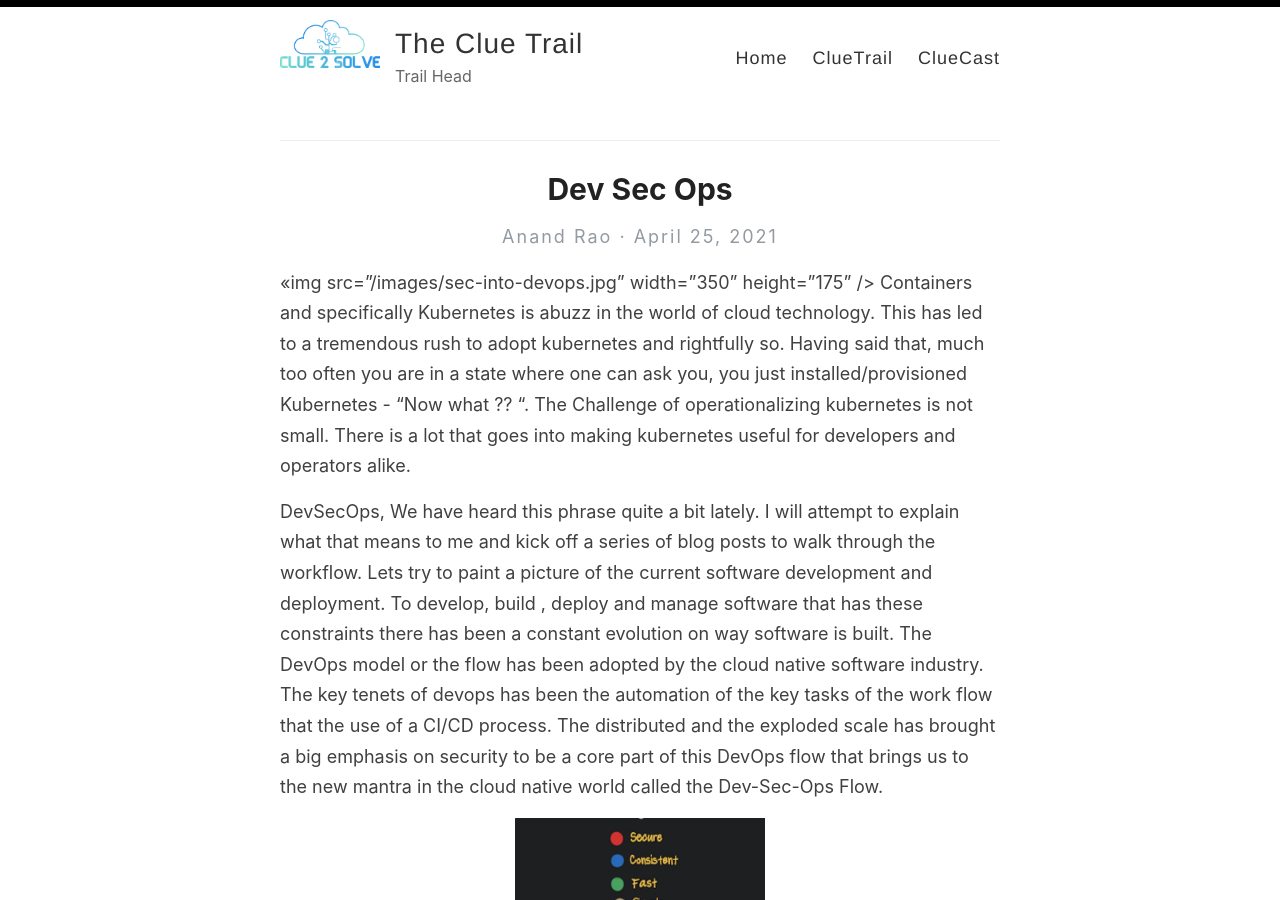
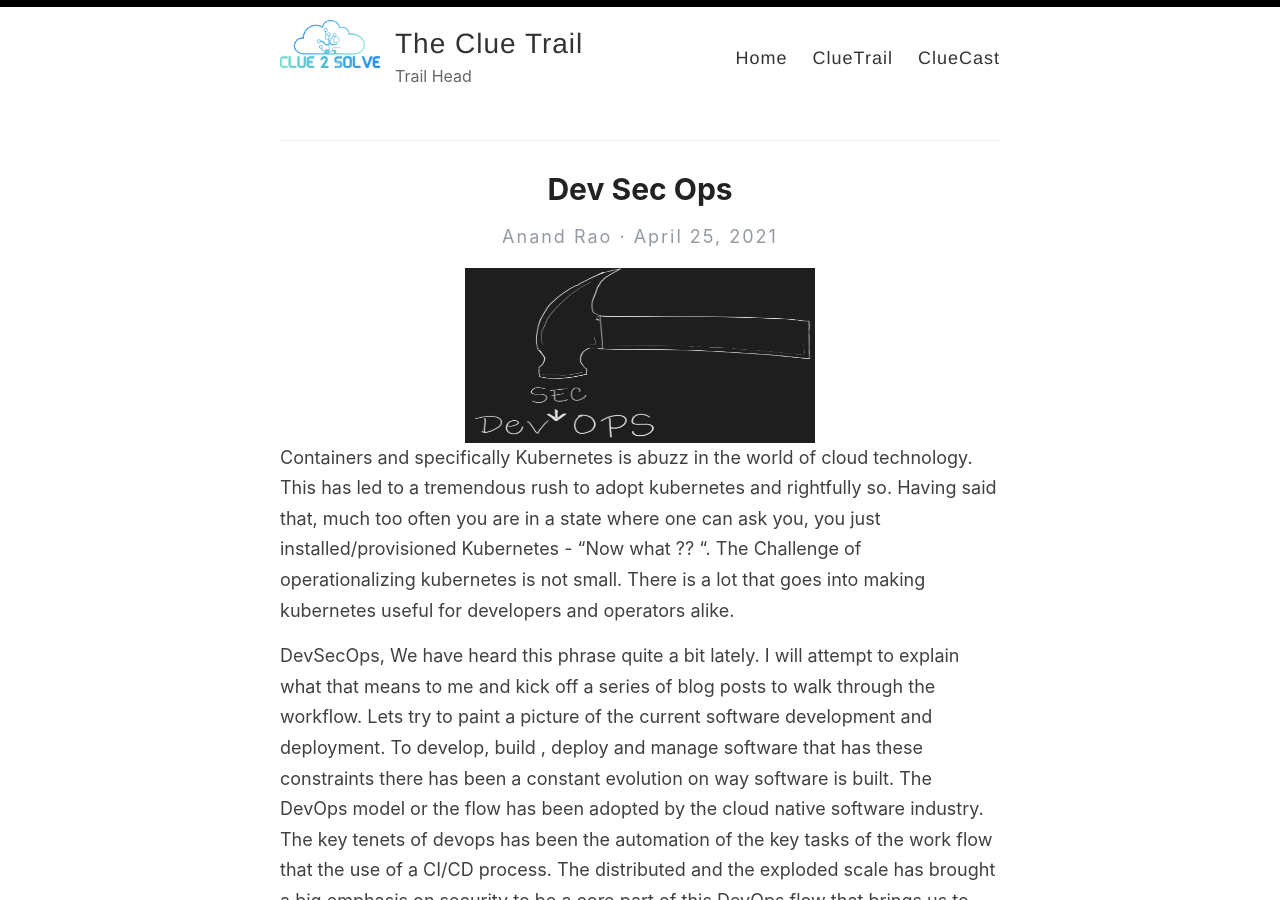
Before and after one commit to honnuanand/honnuanand.github.com, a Jekyll site: the page built from _posts/2021-04-25-dev-sec-ops.md, in a window 1280 px wide and 900 px high. Built offline with Jekyll 4.4.1, drawn with Linux system fonts in a browser that asks for light colours.

Commit message:
image tag had a problem

```diff
--- a/_posts/2021-04-25-dev-sec-ops.md
+++ b/_posts/2021-04-25-dev-sec-ops.md
@@ -7,7 +7,7 @@ author:
 tags: []
 summary: The DevSecOps Flow in the Cloud Native World
 ---
-<<img src="/images/sec-into-devops.jpg" width="350" height="175" />
+<img src="/images/sec-into-devops.jpg" width="350" height="175" />
 Containers and specifically Kubernetes is abuzz in the world of cloud technology. This has led to a tremendous rush to adopt kubernetes and rightfully so. Having said that, much too often you are in a state where one can ask you, you just installed/provisioned Kubernetes - "Now what ?? ". The Challenge of operationalizing kubernetes is not small. There is a lot that goes into making kubernetes useful for developers and operators alike.
 
 DevSecOps, We have heard this phrase quite a bit lately. I will attempt to explain what that means to me and kick off a series of blog posts to walk through the workflow. Lets try to paint a picture of the current software development and deployment. To develop, build , deploy and manage software that has these constraints there has been a constant evolution on way software is built. The DevOps model or the flow has been adopted by the cloud native software industry. The key tenets of devops has been the automation of the key tasks of the work flow that the use of a CI/CD process. The distributed and the exploded scale has brought a big emphasis on security to be a core part of this DevOps flow that brings us to the new mantra in the cloud native world called the Dev-Sec-Ops Flow.
```
